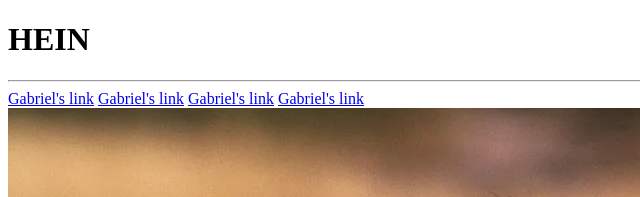
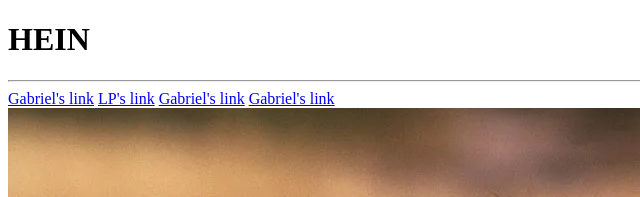
Before and after one commit to DrSomnium-01/Env.Prof.ExercSem4, a plain HTML site: page index.html in a window 1280 px wide. Shown: the top 197 px of the page, 0-640 px from the left. Drawn offline with Linux system fonts and the light colour scheme.

Commit message:
Update index.html

```diff
--- a/index.html
+++ b/index.html
@@ -10,7 +10,7 @@
 <hr>
 
 <a href="SavLan_Gabriel.html">Gabriel's link</a>
-<a href="SavLan_Gabriel.html">Gabriel's link</a>
+<a href="Louis-Philippe_Roy.html">LP's link</a>
 <a href="SavLan_Gabriel.html">Gabriel's link</a>
 <a href="SavLan_Gabriel.html">Gabriel's link</a>
 <br>
```
